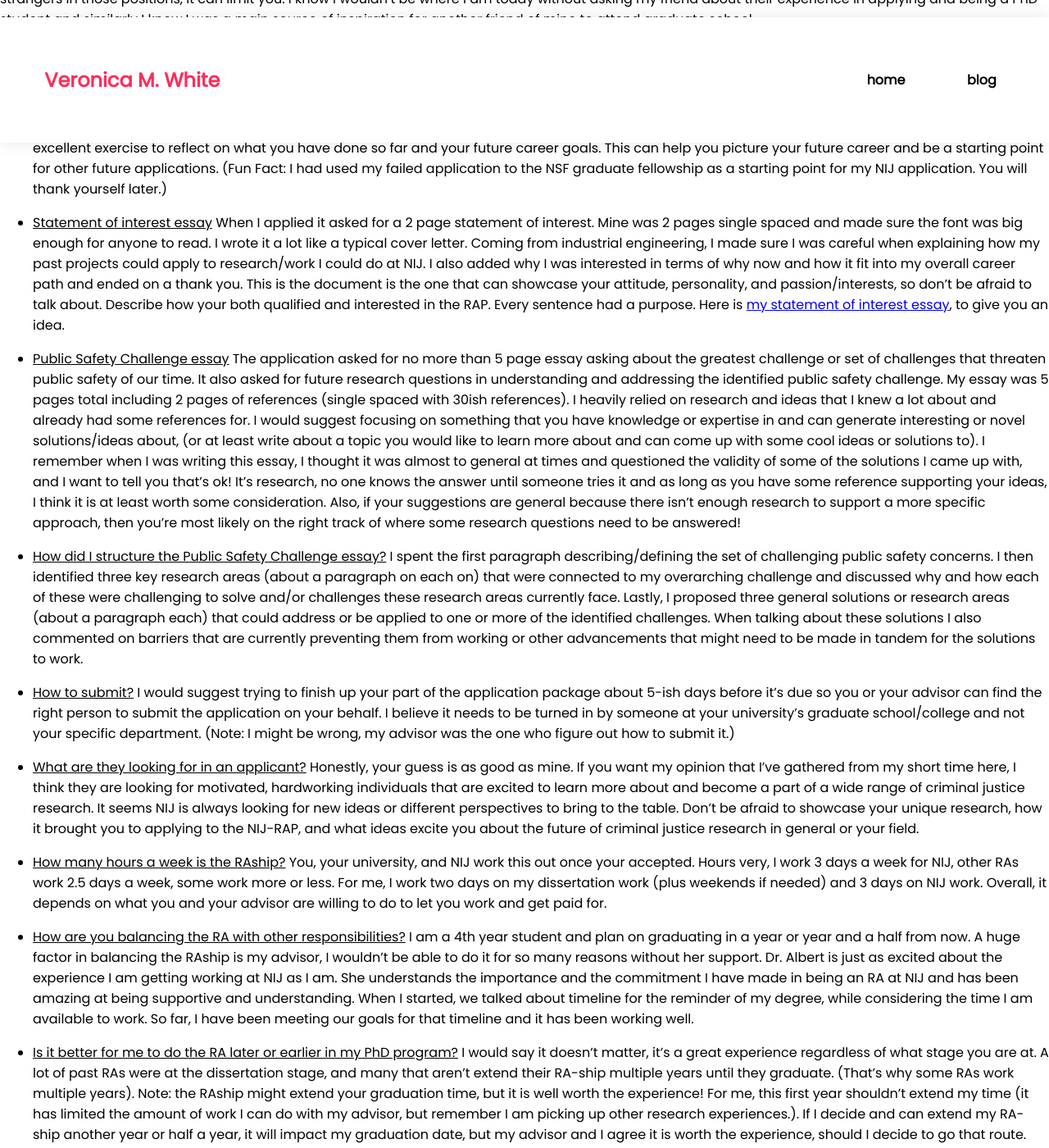
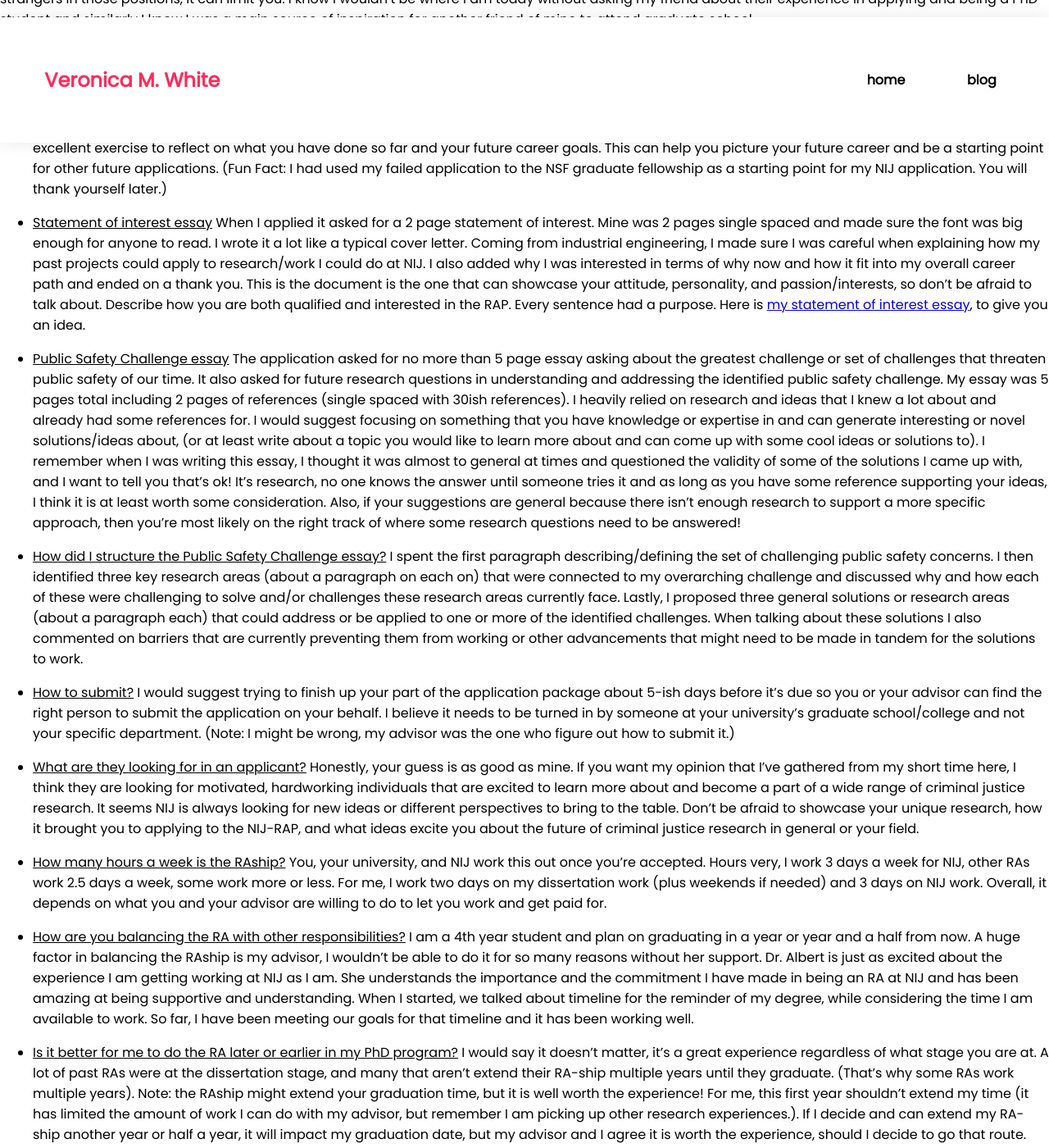
Before and after one commit to vmwhite/vmwhite.github.io, a Jekyll site: the page built from _posts/2021-1-11-NIJapplication.md, in a window 1280 px wide and 1400 px high, scrolled down 462 px. Shown: the whole window at 82% size. Built offline with Jekyll 4.4.1, drawn with Linux system fonts in a browser that asks for light colours; a style sheet for code colours, icons or effects is not loaded; some of the changed text lies outside the part shown.

Commit message:
edited blog post

```diff
--- a/_posts/2021-1-11-NIJapplication.md
+++ b/_posts/2021-1-11-NIJapplication.md
@@ -17,7 +17,7 @@
 
 * First I want to say, <u>Congratulations on deciding to apply</u> for the NIJ RAP program. I am only a few months in and even though it’s only been a virtual experience so far, it has been extremely valuable experience and the people are amazing to work with! Even if you don't get the assistantship, it is an excellent exercise to reflect on what you have done so far and your future career goals. This can help you picture your future career and be a starting point for other future applications. (Fun Fact: I had used my failed application to the NSF graduate fellowship as a starting point for my NIJ application. You will thank yourself later.)
 
-* <u>Statement of interest essay</u> When I applied it asked for a 2 page statement of interest. Mine was 2 pages single spaced and made sure the font was big enough for anyone to read. I wrote it a lot like a typical cover letter. Coming from industrial engineering, I made sure I was careful when explaining how my past projects could apply to research/work I could do at NIJ. I also added why I was interested in terms of why now and how it fit into my overall career path and ended on a thank you. This is the document is the one that can showcase your attitude, personality, and passion/interests, so don't be afraid to talk about. Describe how your both qualified and interested in the RAP. Every sentence had a purpose. Here is [my statement of interest essay](/docs/Statement_of_Interest.pdf), to give you an idea.
+* <u>Statement of interest essay</u> When I applied it asked for a 2 page statement of interest. Mine was 2 pages single spaced and made sure the font was big enough for anyone to read. I wrote it a lot like a typical cover letter. Coming from industrial engineering, I made sure I was careful when explaining how my past projects could apply to research/work I could do at NIJ. I also added why I was interested in terms of why now and how it fit into my overall career path and ended on a thank you. This is the document is the one that can showcase your attitude, personality, and passion/interests, so don't be afraid to talk about. Describe how you are both qualified and interested in the RAP. Every sentence had a purpose. Here is [my statement of interest essay](/docs/Statement_of_Interest.pdf), to give you an idea.
 
 * <u>Public Safety Challenge essay</u> The application asked for no more than 5 page essay asking about the greatest challenge or set of challenges that threaten public safety of our time. It also asked for future research questions in understanding and addressing the identified public safety challenge. My essay was 5 pages total including 2 pages of references (single spaced with 30ish references). I heavily relied on research and ideas that I knew a lot about and already had some references for. I would suggest focusing on something that you have knowledge or expertise in and can generate interesting or novel solutions/ideas about, (or at least write about a topic you would like to learn more about and can come up with some cool ideas or solutions to). I remember when I was writing this essay, I thought it was almost to general at times and questioned the validity of some of the solutions I came up with, and I want to tell you that's ok! It's research, no one knows the answer until someone tries it and as long as you have some reference supporting your ideas, I think it is at least worth some consideration. Also, if your suggestions are general because there isn't enough research to support a more specific approach, then you're most likely on the right track of where some research questions need to be answered!
 
@@ -27,12 +27,12 @@
 
 * <u>What are they looking for in an applicant?</u> Honestly, your guess is as good as mine. If you want my opinion that I've gathered from my short time here, I think they are looking for motivated, hardworking individuals that are excited to learn more about and become a part of a wide range of criminal justice research. It seems NIJ is always looking for new ideas or different perspectives to bring to the table. Don't be afraid to showcase your unique research, how it brought you to applying to the NIJ-RAP, and what ideas excite you about the future of criminal justice research in general or your field.
 
-* <u>How many hours a week is the RAship?</u> You, your university, and NIJ work this out once your accepted. Hours very, I work 3 days a week for NIJ, other RAs work 2.5 days a week, some work more or less. For me, I work two days on my dissertation work (plus weekends if needed) and 3 days on NIJ work. Overall, it depends on what you and your advisor are willing to do to let you work and get paid for.
+* <u>How many hours a week is the RAship?</u> You, your university, and NIJ work this out once you're accepted. Hours very, I work 3 days a week for NIJ, other RAs work 2.5 days a week, some work more or less. For me, I work two days on my dissertation work (plus weekends if needed) and 3 days on NIJ work. Overall, it depends on what you and your advisor are willing to do to let you work and get paid for.
 
 * <u>How are you balancing the RA with other responsibilities?</u> I am a 4th year student and plan on graduating in a year or year and a half from now. A huge factor in balancing the RAship is my advisor, I wouldn't be able to do it for so many reasons without her support. Dr. Albert is just as excited about the experience I am getting working at NIJ as I am. She understands the importance and the commitment I have made in being an RA at NIJ and has been amazing at being supportive and understanding. When I started, we talked about timeline for the reminder of my degree, while considering the time I am available to work. So far, I have been meeting our goals for that timeline and it has been working well.
 
 * <u>Is it better for me to do the RA later or earlier in my PhD program?</u> I would say it doesn't matter, it's a great experience regardless of what stage you are at. A lot of past RAs were at the dissertation stage, and many that aren’t extend their RA-ship multiple years until they graduate. (That’s why some RAs work multiple years). Note: the RAship might extend your graduation time, but it is well worth the experience! For me, this first year shouldn't extend my time (it has limited the amount of work I can do with my advisor, but remember I am picking up other research experiences.). If I decide and can extend my RA-ship another year or half a year, it will impact my graduation date, but my advisor and I agree it is worth the experience, should I decide to go that route.
 
-* <u>Other Resources?</u> I am unaware of any other tips, but you can review the [webinar NIJ hosted](https://nij.ojp.gov/webinar-research-assistantship-program-academic-year-2021-2022) late last year and email NIJ's RAP manager at NIJ_RAP@usdoj.gov with any questions
+* <u>Other Resources?</u> I am unaware of any other tips, but you can review the [webinar NIJ hosted](https://nij.ojp.gov/webinar-research-assistantship-program-academic-year-2021-2022) late last year and email NIJ's RAP manager at NIJ_RAP@usdoj.gov with any questions. Also feel free to reach out to me via email or the contact form on my home page if you have any other questions or would like to chat.
 
 Best of luck on your application! I know it’s a lot to prepare, but it’s worth it if you get it!
```
Also changed, not shown: 1 other file.
